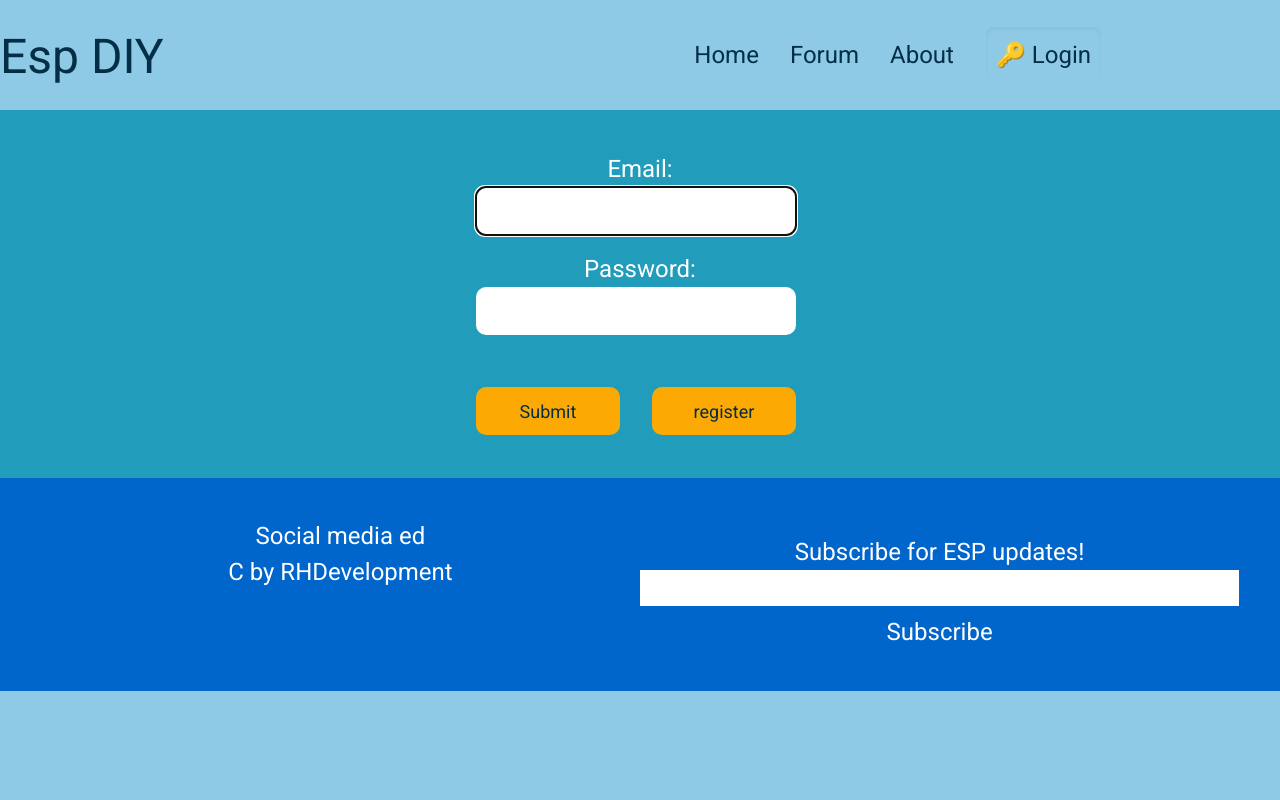
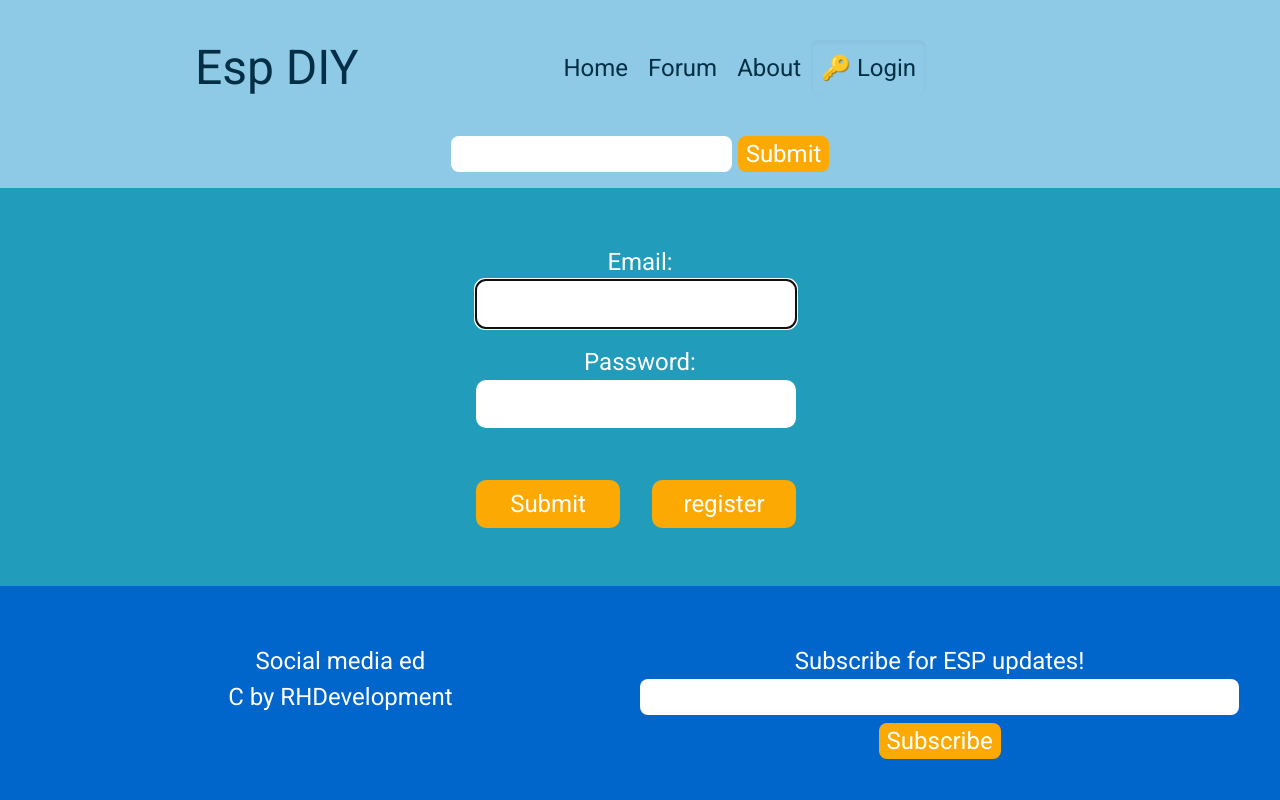
Before and after one commit to RaimondterHaar/myForum, a PHP site: page /forum/dev/app/templates/main.php?login in a window 1280 px wide. Run offline with PHP 8.4, Linux system fonts and the light colour scheme; style sheets or scripts are compiled from the project's sources.

Commit message:
added search box with functionality still have to show on header.php

```diff
--- a/dev/app/login/login.php
+++ b/dev/app/login/login.php
@@ -9,7 +9,7 @@
 ?>
 <meta name="login" content="Login esp diy how-to register">
 <!--<link rel="stylesheet" type="text/css" href="../../css/default.css">-->
-<div class="login bg-blue-500 w-screen">
+    <div class="login bg-blue-500 w-screen">
         <form id="loginForm" action="../login/check_login.php" method="POST">
             <label for="email">Email:</label><br>
             <input type="email" id="email" name="email" value="
--- a/dev/app/templates/footer.php
+++ b/dev/app/templates/footer.php
@@ -1,14 +1,14 @@
 <meta name="footer" content="footer screen esp diy">
 <div class="footer grid-cols-1 sm:grid-cols-2 text-white w-screen">
     <!--footer-->
-        <div class="">
+        <div class="pt-4">
             <p>Social media ed</p>
             <p>C by RHDevelopment</p>
         </div>
         <div class="pt-4">
             <p>Subscribe for ESP updates!</p>
-            <label><input type="email" value="Enter your email here" class="subscribe-text subscribe-text-input w-full"/></label>
-            <label><input type="button" value="Subscribe" class="subscribe-text mt-2" margin-top="1rem"></label>
+            <label><input type="email" value="Enter your email here" class="subscribe-text subscribe-text-input w-full rounded-lg sm:max-w-screen-sm"/></label>
+            <label><input type="button" value="Subscribe" class="subscribe-text button mt-2 rounded-lg px-2 text-[#022f46]" margin-top="1rem"></label>
         </div>
 
 </div>
--- a/dev/app/templates/header.php
+++ b/dev/app/templates/header.php
@@ -7,15 +7,13 @@ error_reporting(E_ALL);
     if (!isset($_SESSION['login'])) {
         $_SESSION['login'] = 0;
     }
-
-
 ?>
 <meta name="header" content="header esp diy">
 <!--// header-->
-<span class="header text-left">
+<span class="header">
     <a href="./main.php?menu" class="navbar-espdiy">Esp DIY</a>
         <!--//    (A) MENU WRAPPER -->
-    <nav id="hamnav">
+    <span id="hamnav">
         <!--//    (B) THE HAMBURGER -->
         <label for="hamburger" style="font-size: xxx-large;">&#9776;</label>
         <input type="checkbox" id="hamburger" hidden/>
@@ -43,8 +41,28 @@ error_reporting(E_ALL);
                     };
                     echo "</li>";
                 ?>
-
             </ul>
         </div>
-    </nav>
     </span>
+    <div class="pb-4 text-center col-span-3 text-[#022f46]">
+        <form action="../search/search.php" methode="get">
+            <input type="text" name="search_topic" class="rounded-lg text-blue-800" required />
+            <input type="submit" name="submit" placeholder="Search topic" class="rounded-lg px-2 button"/>
+        </form>
+    </div>
+    <div>
+        <?php
+            if (isset($_SESSION['found_topics'])) {
+                print_r($_SESSION['found_topics']);
+            }
+        ?>
+    </div>
+<!--    <span>-->
+<!--        --><?php
+//            if (!isset($_SESSION['rows'])) { $_SESSION['rows'] = 0;}
+//            if ($_SESSION['rows'] != 0) {
+//                echo $_SESSION['found_topic'];
+//            }
+//        ?>
+<!--    </span>-->
+</span>
--- a/dev/app/threads/get_threads.php
+++ /dev/null
@@ -1 +0,0 @@
-<?php
--- a/dev/app/threads/get_topics.php
+++ /dev/null
@@ -1,2 +0,0 @@
-<?php
-//navragen hoe te vullen? topics afhankeljk van $thread_id
--- a/dev/css/default.css
+++ b/dev/css/default.css
@@ -12,6 +12,7 @@
 /*--true-blue: #0066ccff;*/
 /*--selective-yellow: #ffb703ff;*/
 /*--ut-orange: #fb8500ff;*/
+/*--prussian-blue: #022f46*/
 
 /* CSS HSL */
 :root {
@@ -91,7 +92,9 @@ header {
 .container {
     display: grid;
     grid-template-areas: "header" "main-section" "footer";
-    grid-template-rows: 7.1rem;
+    grid-template-rows: auto 1fr auto;
+
+    height: 100vh;
 
     color: white;
 
@@ -101,8 +104,7 @@ header {
 /*navbar*/
 .header {
     display: grid;
-    grid-template-rows: auto;
-    grid-column: 1 / span 3;
+    grid-column: 1;
 }
 
 .navbar-espdiy {
@@ -110,10 +112,10 @@ header {
     grid-column: 2;
 
     text-decoration: none;
-    font-size: xx-large;
+    font-size: xxx-large;
     color: var(--prussian-blue);
-            /*var(--true-blue);*/
 
+    text-align: center;
     padding-top: 1.3rem;
 }
 
@@ -196,15 +198,14 @@ header {
 @media only screen and (min-width: 320px) {
     .navbar-espdiy {
         font-size: xxx-large;
-        /*padding-top: 1.3rem;*/
-        padding-left: 0;
+
     }
 }
 
 @media only screen and (min-width: 399px) {
     .container {
         /*display: grid;*/
-        grid-template-rows: 7.1rem auto auto;
+        grid-template-rows: auto 1fr auto;
     }
 
     .navbar-espdiy {
@@ -216,22 +217,18 @@ header {
     }
 }
 
-
-@media only screen and (min-width: 420px) {
-    .navbar-espdiy {
-        font-size: xxx-large;
-        /*padding-top: 1.3rem;*/
-        padding-left: 0;
-    }
-}
-
-@media only screen and (min-width: 780px) {
+@media only screen and (min-width: 774px) {
     .container {
         display: grid;
         grid-template-areas: "navbar-espdiy hamnav" "main-section main-section main-section" "footer footer footer";
-        grid-template-rows: 6.9rem auto auto;
-        grid-template-columns: fit-content(40%) auto auto;
+        grid-template-rows: auto 1fr auto;
+        /*grid-template-columns: auto 1fr auto;*/
     }
+
+    /*.header {*/
+    /*    display: grid;*/
+    /*    grid-template-columns: auto 1fr auto;*/
+    /*}*/
 
     .navbar-espdiy {
         display: grid;
@@ -239,7 +236,11 @@ header {
         grid-column: 1;
 
         font-size: xxx-large;
+        text-align: center;
 
+        padding: 2rem;
+
+        width: 100%;
         height: 100%;
 
         background-color: transparent;
@@ -253,13 +254,14 @@ header {
     #hamnav {
         display: grid;
         grid-row: 1;
-        grid-column: 2;
+        grid-column: 2 / span 2;
 
         width: 100%;
         height: 100%;
 
-        align-items: center;
-        justify-items: end;
+        text-align: end;
+        /*align-items: center;*/
+        /*justify-items: end;*/
     }
 
     /* (B) HORIZONTAL MENU ITEMS */
@@ -267,11 +269,11 @@ header {
         display: flex;
         width: max-content;
         box-shadow: none;
-        justify-content: start;
+
+        justify-content: end;
         align-items: center;
+
         font-size: x-large;
-
-        padding-right: 2rem;
     }
 
     #hamitems a {
@@ -339,21 +341,21 @@ header {
     }
 }
 
-@media only screen and (min-width: 829px) {
-    .navbar-espdiy {
-        font-size: xxx-large;
-    }
-    #hamitems {
-        font-size: x-large;
-    }
+/*@media only screen and (min-width: 829px) {*/
+/*    .navbar-espdiy {*/
+/*        font-size: xxx-large;*/
+/*    }*/
+/*    #hamitems {*/
+/*        font-size: x-large;*/
+/*    }*/
 
-    .index-intro-line {
-        font-size: xx-large;
-    }
-}
+/*    .index-intro-line {*/
+/*        font-size: xx-large;*/
+/*    }*/
+/*}*/
 
-@media only screen and (min-width: 868px) {
-    #hamitems {
-        gap: 11px;
-    }
-}
+/*@media only screen and (min-width: 868px) {*/
+/*    #hamitems {*/
+/*        gap: 11px;*/
+/*    }*/
+/*}*/
--- a/dev/css/footer.css
+++ b/dev/css/footer.css
@@ -14,7 +14,7 @@
 .footer {
     display: grid;
     grid-row: 3;
-    grid-column: 1 / span 3;
+    grid-column: 1;
 
     background-color: var(--true-blue);
     color: white;
--- a/dev/css/login.css
+++ b/dev/css/login.css
@@ -46,7 +46,7 @@
     height: 3rem;
     width: 20rem;
 
-    font-size: large;
+    /*font-size: x-large;*/
 }
 
 form {
@@ -56,6 +56,7 @@ form {
 .login-flex {
     display: flex;
     justify-content: space-between;
+
 }
 
 .submit {
@@ -65,7 +66,7 @@ form {
     border-radius: 10px;
     height: 3rem;
     width: 9rem;
-    font-size: large;
+    /*font-size: large;*/
 
 }
 
@@ -76,5 +77,5 @@ form {
     border-radius: 10px;
     height: 3rem;
     width: 9rem;
-    font-size: large;
+    /*font-size: large;*/
  }
--- a/dev/css/menu.css
+++ b/dev/css/menu.css
@@ -28,23 +28,4 @@
     background-color: var(--blue-green);
 
     color: white;
-    /*padding: 1.7em;*/
 }
-
-/*.test-button {*/
-/*    width: 100px;*/
-/*    height: 100px;*/
-/*    color: red;*/
-/*    background-color: purple;*/
-    /*animation-name: color-change;*/
-    /*animation-duration: 3s;*/
-    /*animation-iteration-count: infinite;*/
-    /*animation-direction: alternate;*/
-/*}*/
-
-.test-button {
-    width: 100px;
-    height: 100px;
-    background-color: purple;
-    border: 1px solid black;
-}
--- a/dev/css/register.css
+++ b/dev/css/register.css
@@ -38,7 +38,7 @@
     height: 3rem;
     width: 20rem;
 
-    font-size: large;
+    /*font-size: large;*/
 }
 
 form {
@@ -54,8 +54,8 @@ form {
     border-radius: 10px;
 
     height: 3rem;
-    font-size: large;
-    color: var(--prussian-blue);
+    /*font-size: large;*/
+    /*color: var(--prussian-blue);*/
 }
 
 .login-register {
@@ -64,6 +64,6 @@ form {
     margin: 0 .5rem .1rem 0;
     border-radius: 10px;
     height: 3rem;;
-    font-size: large;
-    color: var(--prussian-blue);
+    /*font-size: large;*/
+    /*color: var(--prussian-blue);*/
 }
```
Also changed, not shown: dev/app/search/search.php (added, +38 -0 lines). Lines whose indentation alone changed are shown as unchanged.
